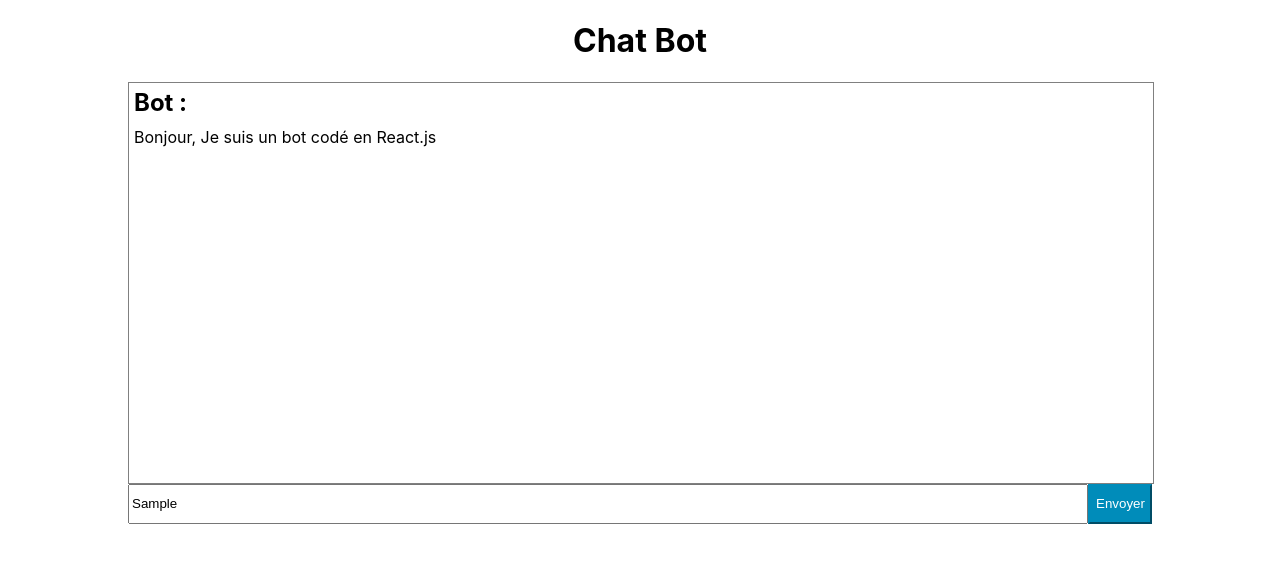
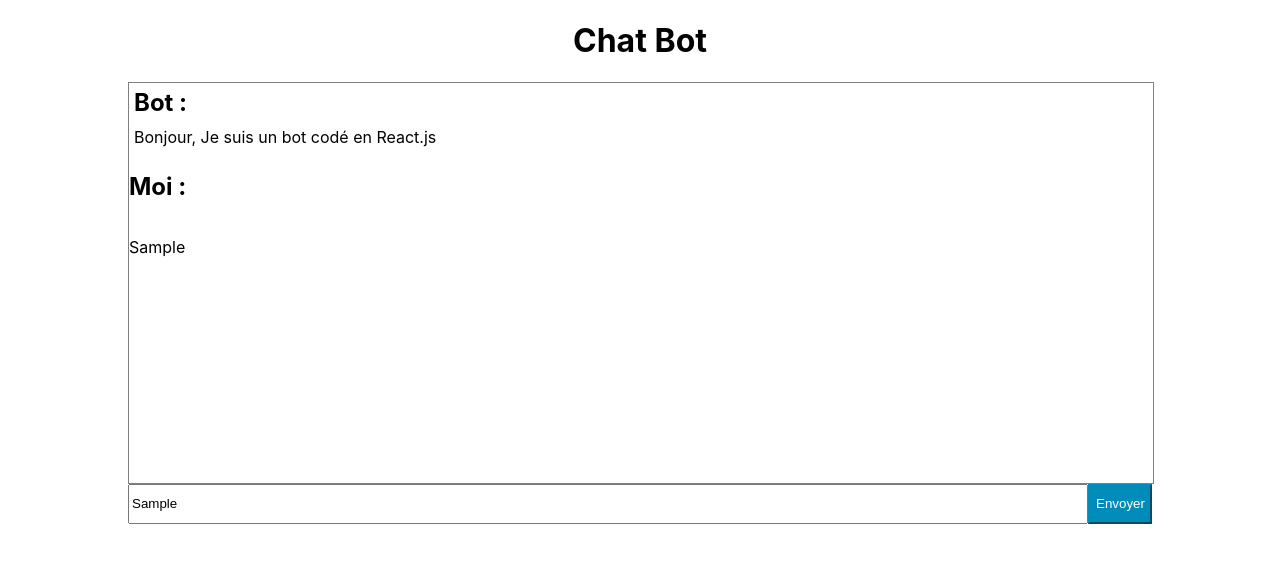
Before and after one commit to GuillaumeDaviid/chat-bot, a React (Create React App) app: page / in a window 1280 px wide. Both pictures are taken after typing "Sample" into the empty fields and a click on the button "Envoyer". Shown: the top 562 px of the page. Built offline with nearby package versions, Linux system fonts and the light colour scheme.

Commit message:
show msg

```diff
--- a/src/components/Chat.jsx
+++ b/src/components/Chat.jsx
@@ -4,16 +4,27 @@ import './Chat.css'
 function Chat() {
 
     const [msg, setMsg] = useState('');
+    const [countMsg, setCountMsg]= useState(0);
+    const [newMsg, setNewMsg]= useState([]);
 
     function handleClick(e){
         e.preventDefault();
+        setCountMsg(countMsg + 1);
+        setNewMsg(newMsg.concat(msg))
+        console.log(countMsg);
         console.log(msg);
+        console.log(newMsg);
+        setMsg('');
     }
 
     function handleChange(e){
         setMsg(e.target.value);
     }
 
+/*
+                {countMsg > 0 ?
+                    (newMsg.map((newMsg) => <div className='chat_bot_content-msg'><h2>Moi :</h2><p>{newMsg}</p></div>))
+                 : (<p></p>)}*/
 
     return(
         <div>
@@ -23,6 +34,11 @@ function Chat() {
                 <h2 className='chat_bot-msg'>Bot :</h2>
                 <p className='chat_bot-msg'>Bonjour, Je suis un bot codé en React.js</p>
                 </div>
+                {countMsg > 0 ?
+                     (<div className='chat_bot_content-msg'><h2>Moi :</h2><p>{newMsg}</p></div>)
+                 : (<p></p>)}
+
+
             </div>
             <form className='form'>
                 <input className='msg' id="msg" placeholder='Message' onChange={handleChange}></input>
```
